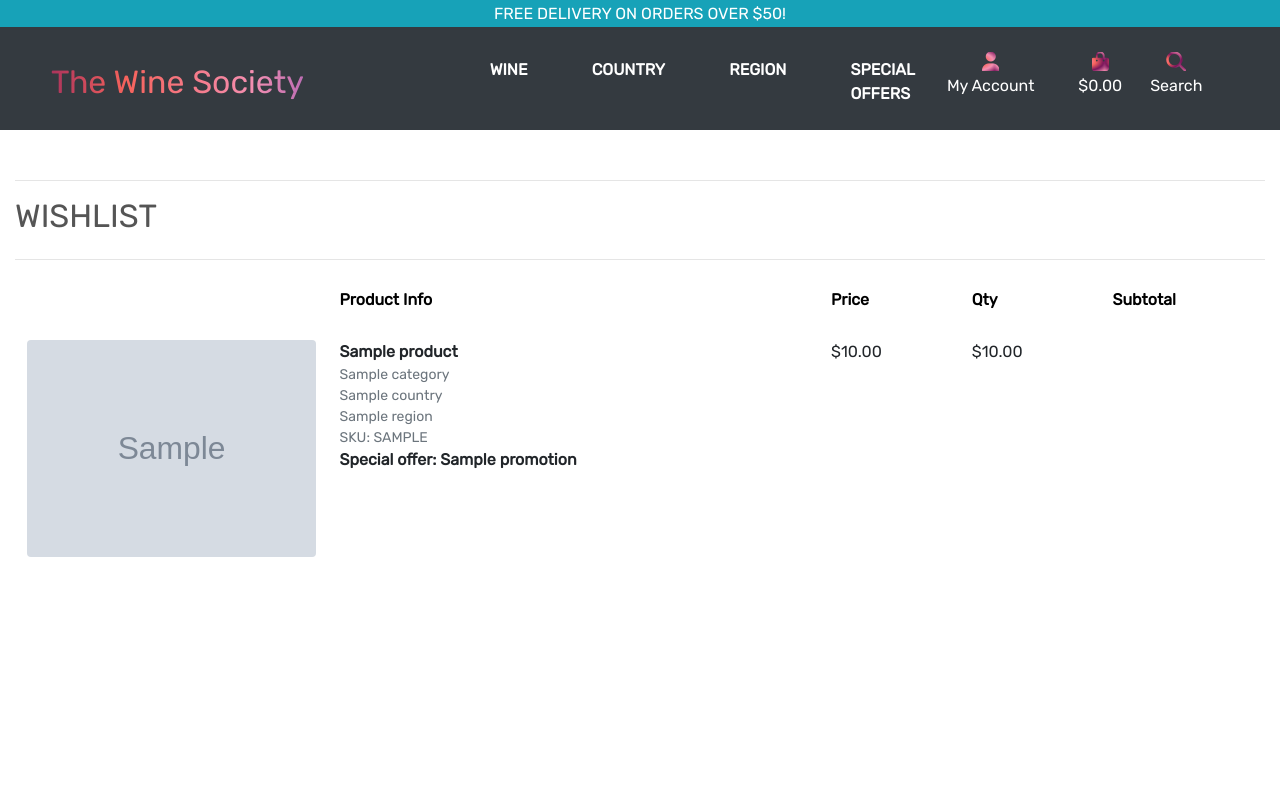
After one commit to Code-Institute-Submissions/ecommerce-pp5-2, a Django app: page /wishlist/ in a window 1280 px wide. The commit adds this page. Run offline with Django 3.2, Linux system fonts and the light colour scheme; a user stored in the database is signed in; tables that the repository leaves empty hold one stand-in row (values such as "Sample post"); grey boxes marked "Sample" are stand-in pictures; some libraries are stand-ins or nearby versions.

Commit message:
Fixed wishlist template, issue was caused by  message.info effecting the base.html

```diff
--- a/templates/base.html
+++ b/templates/base.html
@@ -25,10 +25,10 @@
     {% endblock %}
 
     {% block corejs %}
-    <script src="https://kit.fontawesome.com/ed160d90da.js" crossorigin="anonymous"></script>
-    <script src="https://code.jquery.com/jquery-3.7.1.min.js" integrity="sha256-/JqT3SQfawRcv/BIHPThkBvs0OEvtFFmqPF/lYI/Cxo=" crossorigin="anonymous"></script>
-    <script src="https://cdn.jsdelivr.net/npm/popper.js@1.16.1/dist/umd/popper.min.js" integrity="sha384-9/reFTGAW83EW2RDu2S0VKaIzap3H66lZH81PoYlFhbGU+6BZp6G7niu735Sk7lN" crossorigin="anonymous"></script>
-    <script src="https://cdn.jsdelivr.net/npm/bootstrap@4.6.2/dist/js/bootstrap.min.js" integrity="sha384-+sLIOodYLS7CIrQpBjl+C7nPvqq+FbNUBDunl/OZv93DB7Ln/533i8e/mZXLi/P+" crossorigin="anonymous"></script>
+    <script src="https://kit.fontawesome.com/ed160d90da.js" crossorigin="anonymous" defer></script>
+    <script src="https://code.jquery.com/jquery-3.7.1.min.js" integrity="sha256-/JqT3SQfawRcv/BIHPThkBvs0OEvtFFmqPF/lYI/Cxo=" crossorigin="anonymous" defer></script>
+    <script src="https://cdn.jsdelivr.net/npm/popper.js@1.16.1/dist/umd/popper.min.js" integrity="sha384-9/reFTGAW83EW2RDu2S0VKaIzap3H66lZH81PoYlFhbGU+6BZp6G7niu735Sk7lN" crossorigin="anonymous" defer></script>
+    <script src="https://cdn.jsdelivr.net/npm/bootstrap@4.6.2/dist/js/bootstrap.min.js" integrity="sha384-+sLIOodYLS7CIrQpBjl+C7nPvqq+FbNUBDunl/OZv93DB7Ln/533i8e/mZXLi/P+" crossorigin="anonymous" defer></script>
     <script src="https://js.stripe.com/v3/"></script>
     {% endblock %}
 
--- /dev/null
+++ b/wishlist/templates/wishlists/wishlist.html
@@ -0,0 +1,79 @@
+{% extends "base.html" %}
+
+{% load static %}
+
+{% block page_header %}
+<div class="container header-container">
+    <div class="row">
+        <div class="col"></div>
+    </div>
+</div>
+
+{% endblock %} {% block content %}
+<div class="overlay"></div>
+<div class="container-fluid">
+    <div class="row">
+        <div class="col">
+            <hr />
+            <h2 class="logo-font mb-4">Wishlist</h2>
+            <hr />
+        </div>
+    </div>
+
+    <div class="row">
+        <div class="col">
+            {% if wishlist_items %}
+            <div class="table-responsive rounded">
+                <table class="table table-borderless">
+                    <thead class="text-black">
+                        <tr>
+                            <th scope="col"></th>
+                            <th scope="col">Product Info</th>
+                            <th scope="col">Price</th>
+                            <th scope="col">Qty</th>
+                            <th scope="col">Subtotal</th>
+                        </tr>
+                    </thead>
+
+                    {% for item in wishlist_items %}
+                    <tr>
+                        <td class="py-3 w-25">
+                            <img class="img-fluid rounded" src="{{ item.product.image.url }}" />
+                        </td>
+                        <td class="py-3">
+                            <p class="my-0"><strong>{{ item.product.name }}</strong></p>
+                            <p class="my-0 small text-muted">{{ item.product.category }}</p>
+                            <p class="my-0 small text-muted">{{ item.product.country }}</p>
+                            <p class="my-0 small text-muted">{{ item.product.region }}</p>
+                            <p class="my-0 small text-muted">SKU: {{ item.product.sku|upper }}</p>
+                            {% if item.product.promotion %}
+                            <p class="my-0">
+                                <strong>Special offer: {{ item.product.promotion }}</strong>
+                            </p>
+                            {% else %}
+                            <p class="my-0 small text-muted"></p>
+                            {% endif %}
+                        </td>
+                        <td class="py-3">
+                            {% if item.product.promotion %}
+                            <p class="my-0">${{ item.product.discounted_price }}</p>
+                            {% else %}
+                            <p class="my-0">${{ item.product.price }}</p>
+                            {% endif %}
+                        </td>
+
+                        <td class="py-3">
+                            {% if item.product.promotion %}
+                            <p class="my-0">${{ item.product.discounted_price }}</p>
+                            {% else %}
+                            <p class="my-0">${{ item.product.price }}</p>
+                            {% endif %}
+                        </td>
+                    </tr>
+                    {% endfor %}
+                </table>
+            </div>
+            {% endif %}
+        </div>
+    </div>
+{% endblock %}
--- a/wishlist/urls.py
+++ b/wishlist/urls.py
@@ -2,7 +2,7 @@ from django.urls import path
 from . import views
 
 urlpatterns = [
-    path('wishlist/', views.wishlist, name='wishlist'),
+    path('', views.wishlist, name='wishlist'),
     path('add_to_wishlist/<int:product_id>/',
          views.add_to_wishlist, name='add_to_wishlist'),
 ]
--- a/wishlist/views.py
+++ b/wishlist/views.py
@@ -12,9 +12,9 @@ def wishlist(request):
     if request.user.is_authenticated:
         user = request.user
         wishlist_items = Wishlist.objects.filter(user=user)
-        messages.info(request, 'This is your wishlist')
+        messages.success(request, 'This is your wishlist')
 
-        template = 'wishlist/wishlist.html'
+        template = 'wishlists/wishlist.html'
         context = {
             'user': user,
             'wishlist_items': wishlist_items,
@@ -22,7 +22,7 @@ def wishlist(request):
 
         return render(request, template, context)
     else:
-        messages.info(request, 'You need to be logged in to see your wish list')
+        messages.success(request, 'You need to be logged in to see your wish list')
         return HttpResponseRedirect(reverse('login'))
 
 
```
Also changed, not shown: wishlist/templates/wishlist/wishlist.html (deleted, +0 -15 lines).
